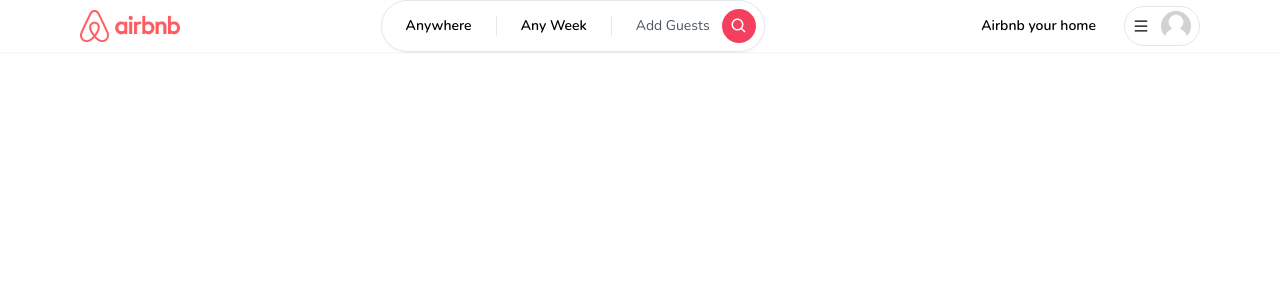
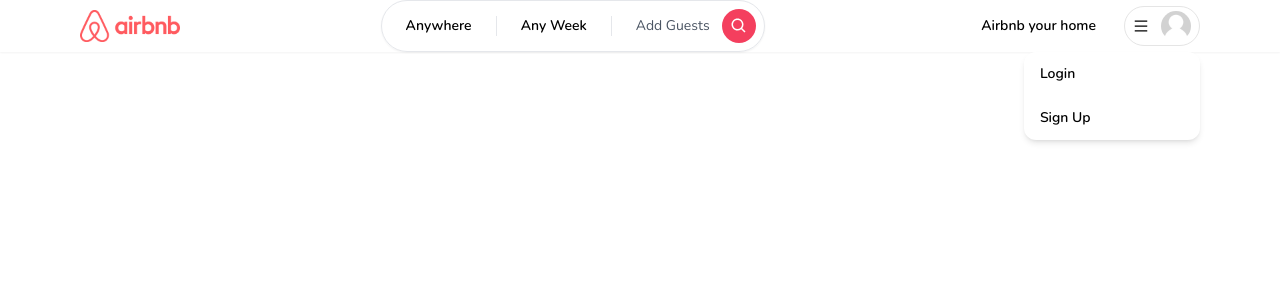
Before and after one commit to pjleb90/airbnb, a Next.js app: page / in a window 1280 px wide. Both pictures are taken after a click on the element 1161 px from the left and 26 px from the top of the page. Shown: the top 300 px of the page. Built offline with nearby package versions, Linux system fonts and the light colour scheme.

Commit message:
added onClick functionality as well as props for the menu items

```diff
--- /dev/null
+++ b/app/components/navbar/MenuItem.tsx
@@ -0,0 +1,28 @@
+'use client';
+
+interface MenuItemProps {
+    onClick: () => void;
+    label: string
+}
+
+const MenuItem: React.FC<MenuItemProps> = ({
+    onClick,
+    label,
+}) => {
+
+    return (
+        <div onClick={onClick}
+            className="
+            px-4
+            py-3
+            hover:bg-neutral-100
+            transition
+            font-semibold
+            "
+        >
+            {label}
+        </div>
+      );
+}
+
+export default MenuItem;
--- a/app/components/navbar/Navbar.tsx
+++ b/app/components/navbar/Navbar.tsx
@@ -1,3 +1,5 @@
+'use client';
+
 import Container from "../Container";
 import Logo from "./Logo";
 import Search from "./Search";
--- a/app/components/navbar/UserMenu.tsx
+++ b/app/components/navbar/UserMenu.tsx
@@ -2,8 +2,16 @@
 
 import { AiOutlineMenu } from 'react-icons/ai';
 import Avatar from '../Avatar';
+import { useCallback, useState } from 'react';
+import MenuItem from './MenuItem';
 
 const UserMenu = () => {
+    const [isOpen, setIsOpen] = useState(false);
+
+    const toggleOpen = useCallback(() => {
+        setIsOpen((value) => !value);
+    }, []);
+
     return (
         <div className="relative">
             <div className="flex flex-row items-center gap-3">
@@ -25,7 +33,7 @@
                     Airbnb your home
                 </div>
                 <div
-                    onClick={() => {}}
+                    onClick={toggleOpen}
                     className="
                         p-4
                         md:py-1
@@ -48,6 +56,36 @@
                     </div>
                 </div>
             </div>
+
+            {isOpen && (
+                <div
+                    className="
+                        absolute
+                        rounded-xl
+                        shadow-md
+                        w-[40vw]
+                        md:w-3/4
+                        bg-white
+                        overflow-hidden
+                        right-0
+                        top-12
+                        text-sm
+                        "
+                        >
+                            <div className="flex flex-col cursor-pointer">
+                                <>
+                                    <MenuItem
+                                        onClick={() => {}}
+                                        label="Login"
+                                    />
+                                    <MenuItem
+                                        onClick={() => {}}
+                                        label="Sign Up"
+                                    />
+                                </>
+                            </div>
+                </div>
+            )}
         </div>
       );
 }
```
Lines whose indentation alone changed are shown as unchanged.
